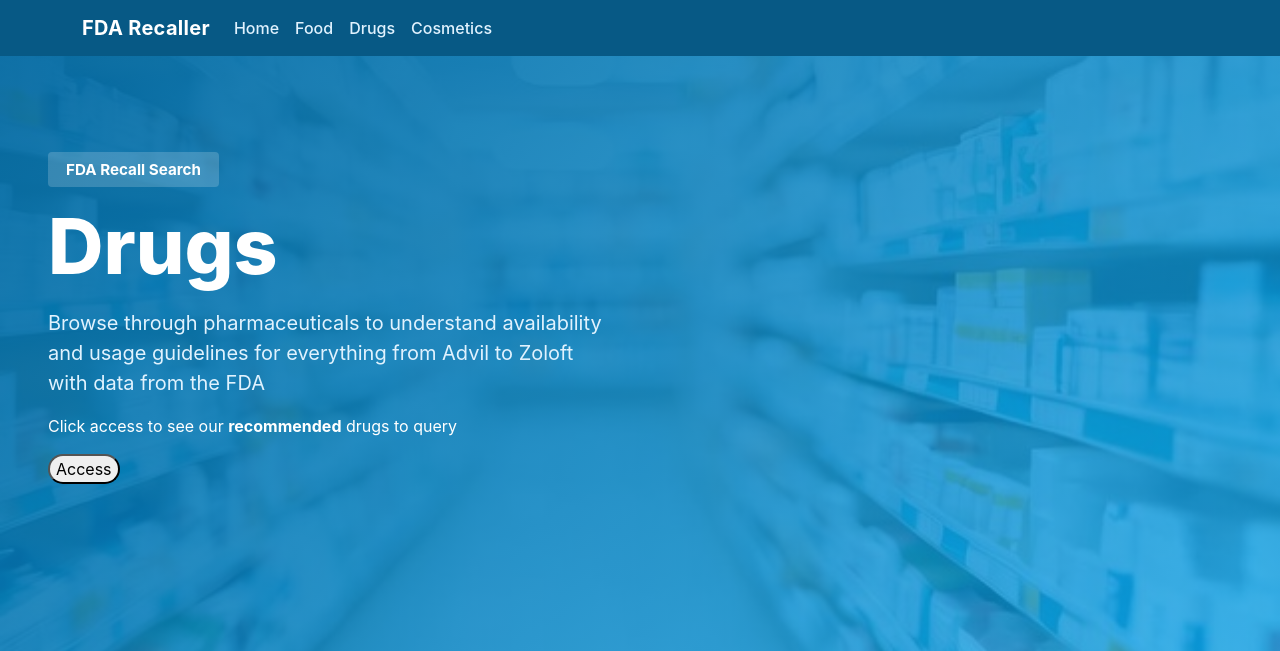
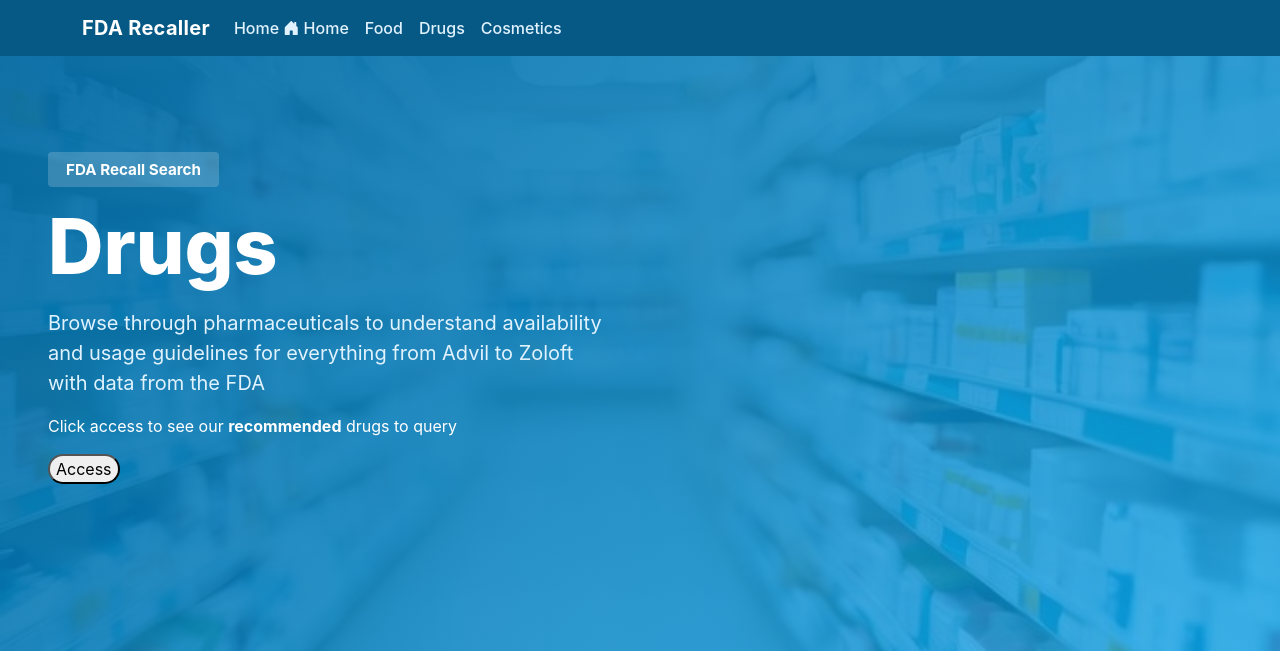
Before and after one commit to 10sChris/Recaller, a Flask app: page /drugs in a window 1280 px wide. Shown: the top 651 px of the page. Run offline with Flask 3, Linux system fonts and the light colour scheme.

Commit message:
Added a house icon to navbar

```diff
--- a/templates/layout.html
+++ b/templates/layout.html
@@ -9,6 +9,7 @@
     <link href="https://cdn.jsdelivr.net/npm/bootstrap@5.0.2/dist/css/bootstrap.min.css" rel="stylesheet" integrity="sha384-EVSTQN3/azprG1Anm3QDgpJLIm9Nao0Yz1ztcQTwFspd3yD65VohhpuuCOmLASjC" crossorigin="anonymous">
     <link rel="stylesheet" type="text/css" href="{{ url_for('static', filename='main.css') }}">
     <link rel="stylesheet" href="https://fonts.googleapis.com/css2?family=Material+Symbols+Outlined:opsz,wght,FILL,GRAD@24,400,0,0&icon_names=search" />
+    <link rel="stylesheet" href="https://cdn.jsdelivr.net/npm/bootstrap-icons@1.11.3/font/bootstrap-icons.min.css">
 </head>
 <body>
   <header class="site-header">
@@ -20,7 +21,9 @@
         </button>
         <div class="collapse navbar-collapse" id="navbarToggle">
           <div class="navbar-nav mr-auto">
-            <a class="nav-item nav-link" href="/">Home</a>
+            <a class="nav-item nav-link" href="/">Home
+              <i class="bi bi-house-door-fill"></i> Home
+            </a>
             <a class="nav-item nav-link" href="/food">Food</a>
 	    <a class="nav-item nav-link" href="/drugs">Drugs</a>
 	    <a class="nav-item nav-link" href="/cosmetics">Cosmetics</a>
```
